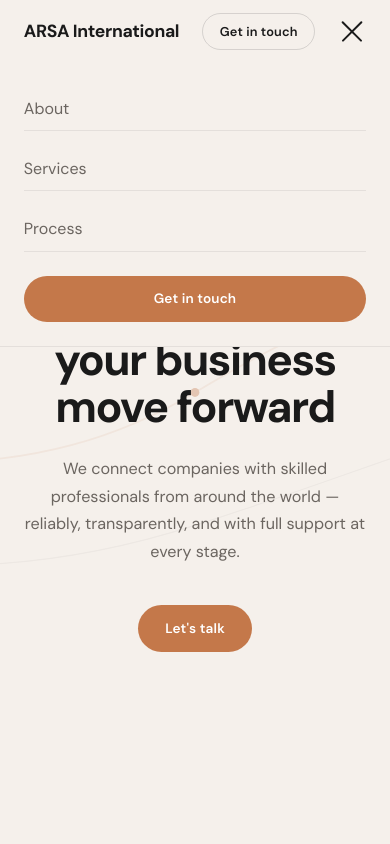
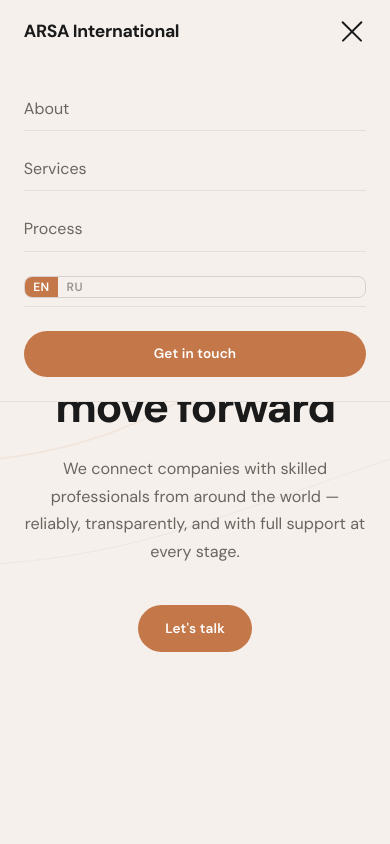
Before and after one commit to gyromth/arsa-website, a website built with Vite: page index.html in a window 390 px wide. Both pictures are taken after a click on the button "Open menu". Shown: the top 844 px of the page. Built offline with nearby package versions, Linux system fonts and the light colour scheme.

Commit message:
feat: add English and Russian localization

```diff
--- a/index.html
+++ b/index.html
@@ -3,15 +3,17 @@
   <head>
     <meta charset="UTF-8" />
     <meta name="viewport" content="width=device-width, initial-scale=1.0" />
-    <title>ARSA International — International Recruitment &amp; Workforce Solutions</title>
+    <title data-i18n="seo.title">ARSA International — International Recruitment &amp; Workforce Solutions</title>
     <meta
       name="description"
+      data-i18n="seo.description"
       content="ARSA International helps businesses find skilled professionals from international markets. Recruitment, workforce solutions, and full-cycle hiring support."
     />
     <meta property="og:type" content="website" />
-    <meta property="og:title" content="ARSA International — International Recruitment" />
+    <meta property="og:title" data-i18n="seo.og:title" content="ARSA International — International Recruitment" />
     <meta
       property="og:description"
+      data-i18n="seo.og:description"
       content="Connecting companies with skilled professionals from around the world."
     />
     <meta property="og:locale" content="en_US" />
@@ -29,15 +31,22 @@
     <header class="header" id="header">
       <div class="header__inner">
         <a href="#" class="header__logo">ARSA International</a>
-        <nav class="header__nav" aria-label="Main navigation">
-          <a href="#about" class="header__nav-link">About</a>
-          <a href="#services" class="header__nav-link">Services</a>
-          <a href="#process" class="header__nav-link">Process</a>
+        <nav class="header__nav" aria-label="Main navigation" data-i18n-attr="nav.main:aria-label">
+          <a href="#about" class="header__nav-link" data-i18n="nav.about">About</a>
+          <a href="#services" class="header__nav-link" data-i18n="nav.services">Services</a>
+          <a href="#process" class="header__nav-link" data-i18n="nav.process">Process</a>
         </nav>
-        <a href="#contact" class="header__cta btn btn--sm btn--outline">Get in touch</a>
+        <div class="header__actions">
+          <div class="lang-switch" role="group" aria-label="Language">
+            <button class="lang-switch__btn lang-switch__btn--active" data-lang="en" aria-pressed="true">EN</button>
+            <button class="lang-switch__btn" data-lang="ru" aria-pressed="false">RU</button>
+          </div>
+          <a href="#contact" class="header__cta btn btn--sm btn--outline" data-i18n="nav.cta">Get in touch</a>
+        </div>
         <button
           class="header__burger"
           aria-label="Open menu"
+          data-i18n-attr="a11y.menu.open:aria-label"
           aria-expanded="false"
           aria-controls="mobile-nav"
         >
@@ -46,11 +55,17 @@
           <span></span>
         </button>
       </div>
-      <nav class="mobile-nav" id="mobile-nav" aria-label="Mobile navigation" hidden>
-        <a href="#about" class="mobile-nav__link">About</a>
-        <a href="#services" class="mobile-nav__link">Services</a>
-        <a href="#process" class="mobile-nav__link">Process</a>
-        <a href="#contact" class="mobile-nav__cta btn btn--accent">Get in touch</a>
+      <nav class="mobile-nav" id="mobile-nav" aria-label="Mobile navigation" data-i18n-attr="a11y.nav.mobile:aria-label" hidden>
+        <a href="#about" class="mobile-nav__link" data-i18n="nav.about">About</a>
+        <a href="#services" class="mobile-nav__link" data-i18n="nav.services">Services</a>
+        <a href="#process" class="mobile-nav__link" data-i18n="nav.process">Process</a>
+        <div class="mobile-nav__lang">
+          <div class="lang-switch lang-switch--mobile" role="group" aria-label="Language">
+            <button class="lang-switch__btn lang-switch__btn--active" data-lang="en" aria-pressed="true">EN</button>
+            <button class="lang-switch__btn" data-lang="ru" aria-pressed="false">RU</button>
+          </div>
+        </div>
+        <a href="#contact" class="mobile-nav__cta btn btn--accent" data-i18n="nav.cta">Get in touch</a>
       </nav>
     </header>
 
@@ -59,11 +74,9 @@
       <section class="hero section" id="hero">
         <div class="hero__bg" aria-hidden="true">
           <svg class="hero__lines" viewBox="0 0 1200 800" fill="none" xmlns="http://www.w3.org/2000/svg" preserveAspectRatio="xMidYMid slice">
-            <!-- Flowing connection lines — abstract global routes -->
             <path class="hero-line-path" d="M-100 400 C200 350 400 500 600 380 S900 280 1100 400 1400 350 1500 300" stroke="var(--accent)" stroke-width="1.2" stroke-linecap="round" opacity="0.25"/>
             <path class="hero-line-path" d="M-50 500 C250 420 350 550 600 470 S850 350 1050 480 1350 420 1500 380" stroke="var(--ink)" stroke-width="0.8" stroke-linecap="round" opacity="0.1"/>
             <path class="hero-line-path" d="M-80 300 C180 280 380 380 580 300 S800 220 1000 340 1300 280 1500 250" stroke="var(--accent)" stroke-width="0.6" stroke-linecap="round" opacity="0.15"/>
-            <!-- Small dots on routes -->
             <circle class="hero__orbit" cx="600" cy="380" r="3" fill="var(--accent)" opacity="0.5"/>
             <circle class="hero__orbit" cx="250" cy="390" r="2" fill="var(--ink)" opacity="0.15"/>
             <circle class="hero__orbit" cx="900" cy="310" r="2.5" fill="var(--accent)" opacity="0.3"/>
@@ -72,15 +85,15 @@
           </svg>
         </div>
         <div class="hero__content">
-          <span class="hero__eyebrow reveal">International Recruitment</span>
-          <h1 class="hero__title reveal">
+          <span class="hero__eyebrow reveal" data-i18n="hero.eyebrow">International Recruitment</span>
+          <h1 class="hero__title reveal" data-i18n="hero.title">
             People who help<br />your business move forward
           </h1>
-          <p class="hero__subtitle reveal">
+          <p class="hero__subtitle reveal" data-i18n="hero.subtitle">
             We connect companies with skilled professionals from around the world — reliably, transparently, and with full support at every stage.
           </p>
           <div class="reveal">
-            <a href="#contact" class="btn btn--accent">Let's talk</a>
+            <a href="#contact" class="btn btn--accent" data-i18n="hero.cta">Let's talk</a>
           </div>
         </div>
       </section>
@@ -89,7 +102,7 @@
       <section class="about section" id="about">
         <div class="container">
           <div class="about__text reveal">
-            <p>ARSA International is a recruitment company that helps businesses find the right people. We work across international markets — building reliable channels for hiring professionals from Asia and other regions, so employers can focus on growth while we handle the workforce.</p>
+            <p data-i18n="about.text">ARSA International is a recruitment company that helps businesses find the right people. We work across international markets — building reliable channels for hiring professionals from Asia and other regions, so employers can focus on growth while we handle the workforce.</p>
           </div>
         </div>
       </section>
@@ -101,22 +114,22 @@
             <div class="service-item reveal">
               <span class="service-item__number">01</span>
               <div class="service-item__body">
-                <h3 class="service-item__title">International recruitment</h3>
-                <p class="service-item__text">We source and place qualified professionals from international markets, matching skills and experience to your specific roles.</p>
+                <h3 class="service-item__title" data-i18n="services.01.title">International recruitment</h3>
+                <p class="service-item__text" data-i18n="services.01.text">We source and place qualified professionals from international markets, matching skills and experience to your specific roles.</p>
               </div>
             </div>
             <div class="service-item reveal">
               <span class="service-item__number">02</span>
               <div class="service-item__body">
-                <h3 class="service-item__title">Workforce solutions</h3>
-                <p class="service-item__text">From single specialist hires to large-scale staffing projects — we structure the hiring process around your business needs.</p>
+                <h3 class="service-item__title" data-i18n="services.02.title">Workforce solutions</h3>
+                <p class="service-item__text" data-i18n="services.02.text">From single specialist hires to large-scale staffing projects — we structure the hiring process around your business needs.</p>
               </div>
             </div>
             <div class="service-item reveal">
               <span class="service-item__number">03</span>
               <div class="service-item__body">
-                <h3 class="service-item__title">Full-cycle support</h3>
-                <p class="service-item__text">We manage the entire journey — from initial screening and candidate presentation through onboarding and ongoing coordination.</p>
+                <h3 class="service-item__title" data-i18n="services.03.title">Full-cycle support</h3>
+                <p class="service-item__text" data-i18n="services.03.text">We manage the entire journey — from initial screening and candidate presentation through onboarding and ongoing coordination.</p>
               </div>
             </div>
           </div>
@@ -129,18 +142,18 @@
           <div class="process__grid">
             <div class="process-step reveal">
               <div class="process-step__number">01</div>
-              <h3 class="process-step__title">You describe the task</h3>
-              <p class="process-step__text">Roles, volume, timeline, location.</p>
+              <h3 class="process-step__title" data-i18n="process.01.title">You describe the task</h3>
+              <p class="process-step__text" data-i18n="process.01.text">Roles, volume, timeline, location.</p>
             </div>
             <div class="process-step reveal">
               <div class="process-step__number">02</div>
-              <h3 class="process-step__title">We shape the solution</h3>
-              <p class="process-step__text">Markets, format, terms.</p>
+              <h3 class="process-step__title" data-i18n="process.02.title">We shape the solution</h3>
+              <p class="process-step__text" data-i18n="process.02.text">Markets, format, terms.</p>
             </div>
             <div class="process-step reveal">
               <div class="process-step__number">03</div>
-              <h3 class="process-step__title">We deliver results</h3>
-              <p class="process-step__text">People ready to work, fully supported.</p>
+              <h3 class="process-step__title" data-i18n="process.03.title">We deliver results</h3>
+              <p class="process-step__text" data-i18n="process.03.text">People ready to work, fully supported.</p>
             </div>
           </div>
         </div>
@@ -150,14 +163,14 @@
       <section class="cta section" id="contact">
         <div class="container">
           <div class="cta__inner reveal">
-            <h2 class="cta__heading">Ready to discuss<br />your staffing needs?</h2>
-            <p class="cta__text">Tell us what you need — we'll propose a solution and outline the timeline.</p>
+            <h2 class="cta__heading" data-i18n="cta.heading">Ready to discuss<br />your staffing needs?</h2>
+            <p class="cta__text" data-i18n="cta.text">Tell us what you need — we'll propose a solution and outline the timeline.</p>
             <div class="cta__actions">
               <a href="https://t.me/YOUR_TELEGRAM_HANDLE" class="btn btn--accent" target="_blank" rel="noopener noreferrer">
                 <svg width="18" height="18" viewBox="0 0 24 24" fill="currentColor"><path d="M12 2C6.48 2 2 6.48 2 12s4.48 10 10 10 10-4.48 10-10S17.52 2 12 2zm4.64 6.8c-.15 1.58-.8 5.42-1.13 7.19-.14.75-.42 1-.68 1.03-.58.05-1.02-.38-1.58-.75-.88-.58-1.38-.94-2.23-1.5-.99-.65-.35-1.01.22-1.59.15-.15 2.71-2.48 2.76-2.69a.2.2 0 00-.05-.18c-.06-.05-.14-.03-.21-.02-.09.02-1.49.95-4.22 2.79-.4.27-.76.41-1.08.4-.36-.01-1.04-.2-1.55-.37-.63-.2-1.12-.31-1.08-.66.02-.18.27-.36.74-.55 2.92-1.27 4.86-2.11 5.83-2.51 2.78-1.16 3.35-1.36 3.73-1.36.08 0 .27.02.39.12.1.08.13.19.14.27-.01.06.01.24 0 .38z"/></svg>
-                Write to Telegram
+                <span data-i18n="cta.telegram">Write to Telegram</span>
               </a>
-              <a href="mailto:info@arsa-international.com" class="btn btn--outline">
+              <a href="mailto:info@arsa-international.com" class="btn btn--outline" data-i18n="cta.email">
                 info@arsa-international.com
               </a>
             </div>
@@ -170,7 +183,7 @@
     <footer class="footer">
       <div class="container footer__inner">
         <span class="footer__brand">ARSA International</span>
-        <span class="footer__copy">© 2026 ARSA International</span>
+        <span class="footer__copy" data-i18n="footer.copy">© 2026 ARSA International</span>
       </div>
     </footer>
 
--- /dev/null
+++ b/src/i18n.ts
@@ -0,0 +1,137 @@
+/**
+ * ARSA International — i18n
+ * English / Russian localization.
+ * Each key maps to a DOM element via data-i18n="key" or data-i18n-attr="key:attr".
+ */
+
+export type Lang = 'en' | 'ru';
+
+export const translations = {
+  en: {
+    // SEO
+    'seo.title': 'ARSA International — International Recruitment & Workforce Solutions',
+    'seo.description':
+      'ARSA International helps businesses find skilled professionals from international markets. Recruitment, workforce solutions, and full-cycle hiring support.',
+    'seo.og:title': 'ARSA International — International Recruitment',
+    'seo.og:description':
+      'Connecting companies with skilled professionals from around the world.',
+    'seo.og:locale': 'en_US',
+
+    // Nav
+    'nav.about': 'About',
+    'nav.services': 'Services',
+    'nav.process': 'Process',
+    'nav.cta': 'Get in touch',
+
+    // Hero
+    'hero.eyebrow': 'International Recruitment',
+    'hero.title': 'People who help<br>your business move forward',
+    'hero.subtitle':
+      'We connect companies with skilled professionals from around the world — reliably, transparently, and with full support at every stage.',
+    'hero.cta': "Let's talk",
+
+    // About
+    'about.text':
+      'ARSA International is a recruitment company that helps businesses find the right people. We work across international markets — building reliable channels for hiring professionals from Asia and other regions, so employers can focus on growth while we handle the workforce.',
+
+    // Services
+    'services.01.title': 'International recruitment',
+    'services.01.text':
+      'We source and place qualified professionals from international markets, matching skills and experience to your specific roles.',
+    'services.02.title': 'Workforce solutions',
+    'services.02.text':
+      'From single specialist hires to large-scale staffing projects — we structure the hiring process around your business needs.',
+    'services.03.title': 'Full-cycle support',
+    'services.03.text':
+      'We manage the entire journey — from initial screening and candidate presentation through onboarding and ongoing coordination.',
+
+    // Process
+    'process.01.title': 'You describe the task',
+    'process.01.text': 'Roles, volume, timeline, location.',
+    'process.02.title': 'We shape the solution',
+    'process.02.text': 'Markets, format, terms.',
+    'process.03.title': 'We deliver results',
+    'process.03.text': 'People ready to work, fully supported.',
+
+    // CTA
+    'cta.heading': 'Ready to discuss<br>your staffing needs?',
+    'cta.text': "Tell us what you need — we'll propose a solution and outline the timeline.",
+    'cta.telegram': 'Write to Telegram',
+    'cta.email': 'info@arsa-international.com',
+
+    // Footer
+    'footer.copy': '© 2026 ARSA International',
+
+    // A11y
+    'a11y.lang': 'en',
+    'a11y.menu.open': 'Open menu',
+    'a11y.menu.close': 'Close menu',
+    'a11y.nav.main': 'Main navigation',
+    'a11y.nav.mobile': 'Mobile navigation',
+  },
+
+  ru: {
+    // SEO
+    'seo.title': 'ARSA International — Международный подбор персонала',
+    'seo.description':
+      'ARSA International помогает компаниям находить квалифицированных специалистов на международном рынке. Подбор персонала, кадровые решения и полное сопровождение найма.',
+    'seo.og:title': 'ARSA International — Международный рекрутинг',
+    'seo.og:description':
+      'Соединяем компании с профессионалами со всего мира.',
+    'seo.og:locale': 'ru_RU',
+
+    // Nav
+    'nav.about': 'О нас',
+    'nav.services': 'Услуги',
+    'nav.process': 'Процесс',
+    'nav.cta': 'Связаться',
+
+    // Hero
+    'hero.eyebrow': 'Международный рекрутинг',
+    'hero.title': 'Люди, которые помогают<br>вашему бизнесу двигаться дальше',
+    'hero.subtitle':
+      'Мы соединяем компании с квалифицированными специалистами со всего мира — надёжно, прозрачно и с полным сопровождением на каждом этапе.',
+    'hero.cta': 'Давайте обсудим',
+
+    // About
+    'about.text':
+      'ARSA International — рекрутинговая компания, которая помогает бизнесу находить нужных людей. Мы работаем на международных рынках — выстраиваем надёжные каналы найма специалистов из Азии и других регионов, чтобы работодатели могли сосредоточиться на развитии бизнеса.',
+
+    // Services
+    'services.01.title': 'Международный подбор персонала',
+    'services.01.text':
+      'Находим и подбираем квалифицированных специалистов на международном рынке, соответствующих вашим требованиям и позициям.',
+    'services.02.title': 'Кадровые решения',
+    'services.02.text':
+      'От найма одного специалиста до масштабных кадровых проектов — мы выстраиваем процесс подбора под задачи вашего бизнеса.',
+    'services.03.title': 'Полное сопровождение',
+    'services.03.text':
+      'Ведём весь процесс — от первичного отбора и презентации кандидатов до адаптации и дальнейшей координации.',
+
+    // Process
+    'process.01.title': 'Вы описываете задачу',
+    'process.01.text': 'Позиции, объём, сроки, регион.',
+    'process.02.title': 'Мы формируем решение',
+    'process.02.text': 'Рынки, формат, условия.',
+    'process.03.title': 'Мы обеспечиваем результат',
+    'process.03.text': 'Люди, готовые к работе, с полной поддержкой.',
+
+    // CTA
+    'cta.heading': 'Обсудим ваши<br>кадровые потребности?',
+    'cta.text': 'Расскажите о задаче — мы предложим решение и обозначим сроки.',
+    'cta.telegram': 'Написать в Telegram',
+    'cta.email': 'info@arsa-international.com',
+
+    // Footer
+    'footer.copy': '© 2026 ARSA International',
+
+    // A11y
+    'a11y.lang': 'ru',
+    'a11y.menu.open': 'Открыть меню',
+    'a11y.menu.close': 'Закрыть меню',
+    'a11y.nav.main': 'Основная навигация',
+    'a11y.nav.mobile': 'Мобильная навигация',
+  },
+} as const;
+
+export type TranslationKey = keyof typeof translations.en;
--- a/src/main.ts
+++ b/src/main.ts
@@ -1,9 +1,90 @@
 import './styles/main.css';
+import { translations, type Lang, type TranslationKey } from './i18n';
 
 /**
  * ARSA International — Main entry point
- * Warm editorial design — scroll reveals, mobile menu, header, hero SVG animation.
+ * Warm editorial design — i18n, scroll reveals, mobile menu, header, hero SVG animation.
  */
+
+const STORAGE_KEY = 'arsa-lang';
+const DEFAULT_LANG: Lang = 'en';
+
+// ── i18n ───────────────────────────────────────────────────
+function getCurrentLang(): Lang {
+  const stored = localStorage.getItem(STORAGE_KEY);
+  if (stored === 'ru' || stored === 'en') return stored;
+  return DEFAULT_LANG;
+}
+
+function setLang(lang: Lang): void {
+  localStorage.setItem(STORAGE_KEY, lang);
+  applyTranslations(lang);
+  updateSwitcherUI(lang);
+  updateSEO(lang);
+  document.documentElement.lang = lang;
+}
+
+function applyTranslations(lang: Lang): void {
+  const t = translations[lang];
+
+  // Text content
+  document.querySelectorAll<HTMLElement>('[data-i18n]').forEach((el) => {
+    const key = el.getAttribute('data-i18n') as TranslationKey;
+    if (t[key]) {
+      el.innerHTML = t[key];
+    }
+  });
+
+  // Attributes (aria-label, etc.)
+  document.querySelectorAll<HTMLElement>('[data-i18n-attr]').forEach((el) => {
+    const spec = el.getAttribute('data-i18n-attr');
+    if (!spec) return;
+    const [key, attr] = spec.split(':') as [TranslationKey, string];
+    if (t[key] && attr) {
+      el.setAttribute(attr, t[key]);
+    }
+  });
+}
+
+function updateSwitcherUI(lang: Lang): void {
+  document.querySelectorAll<HTMLButtonElement>('.lang-switch__btn').forEach((btn) => {
+    const isActive = btn.dataset.lang === lang;
+    btn.classList.toggle('lang-switch__btn--active', isActive);
+    btn.setAttribute('aria-pressed', String(isActive));
+  });
+}
+
+function updateSEO(lang: Lang): void {
+  const t = translations[lang];
+  document.title = t['seo.title'];
+
+  const desc = document.querySelector('meta[name="description"]');
+  if (desc) desc.setAttribute('content', t['seo.description']);
+
+  const ogTitle = document.querySelector('meta[property="og:title"]');
+  if (ogTitle) ogTitle.setAttribute('content', t['seo.og:title']);
+
+  const ogDesc = document.querySelector('meta[property="og:description"]');
+  if (ogDesc) ogDesc.setAttribute('content', t['seo.og:description']);
+
+  const ogLocale = document.querySelector('meta[property="og:locale"]');
+  if (ogLocale) ogLocale.setAttribute('content', t['seo.og:locale']);
+}
+
+function initLangSwitch(): void {
+  const lang = getCurrentLang();
+  applyTranslations(lang);
+  updateSwitcherUI(lang);
+  updateSEO(lang);
+  document.documentElement.lang = lang;
+
+  document.querySelectorAll<HTMLButtonElement>('.lang-switch__btn').forEach((btn) => {
+    btn.addEventListener('click', () => {
+      const newLang = btn.dataset.lang as Lang;
+      if (newLang) setLang(newLang);
+    });
+  });
+}
 
 // ── Scroll Reveal ──────────────────────────────────────────
 function initReveal(): void {
@@ -95,6 +176,7 @@ function initSmoothAnchors(): void {
 
 // ── Init ───────────────────────────────────────────────────
 document.addEventListener('DOMContentLoaded', () => {
+  initLangSwitch();
   initReveal();
   initMobileMenu();
   initHeroLines();
--- a/src/styles/main.css
+++ b/src/styles/main.css
@@ -134,6 +134,62 @@ img, svg { display: block; max-width: 100%; }
 
 @media (min-width: 768px) {
   .header__cta { display: inline-flex; }
+}
+
+/* ── Header actions group ────────────────────── */
+.header__actions {
+  display: none;
+  align-items: center;
+  gap: 1rem;
+}
+
+@media (min-width: 768px) {
+  .header__actions { display: flex; }
+}
+
+/* ── Language switch ─────────────────────────── */
+.lang-switch {
+  display: flex;
+  border: 1px solid var(--border-strong);
+  border-radius: 8px;
+  overflow: hidden;
+}
+
+.lang-switch__btn {
+  font-family: var(--ff);
+  font-size: 0.75rem;
+  font-weight: 600;
+  letter-spacing: 0.04em;
+  padding: 0.35em 0.7em;
+  border: none;
+  background: transparent;
+  color: var(--ink-3);
+  cursor: pointer;
+  transition: all 200ms var(--ease);
+  line-height: 1;
+}
+
+.lang-switch__btn:hover {
+  color: var(--ink);
+}
+
+.lang-switch__btn--active {
+  background: var(--ink);
+  color: var(--canvas);
+}
+
+.lang-switch--mobile {
+  border-color: var(--border-strong);
+}
+
+.lang-switch--mobile .lang-switch__btn--active {
+  background: var(--accent);
+  color: #fff;
+}
+
+.mobile-nav__lang {
+  padding: 0.5rem 0;
+  border-bottom: 1px solid var(--border);
 }
 
 /* Burger */
```
